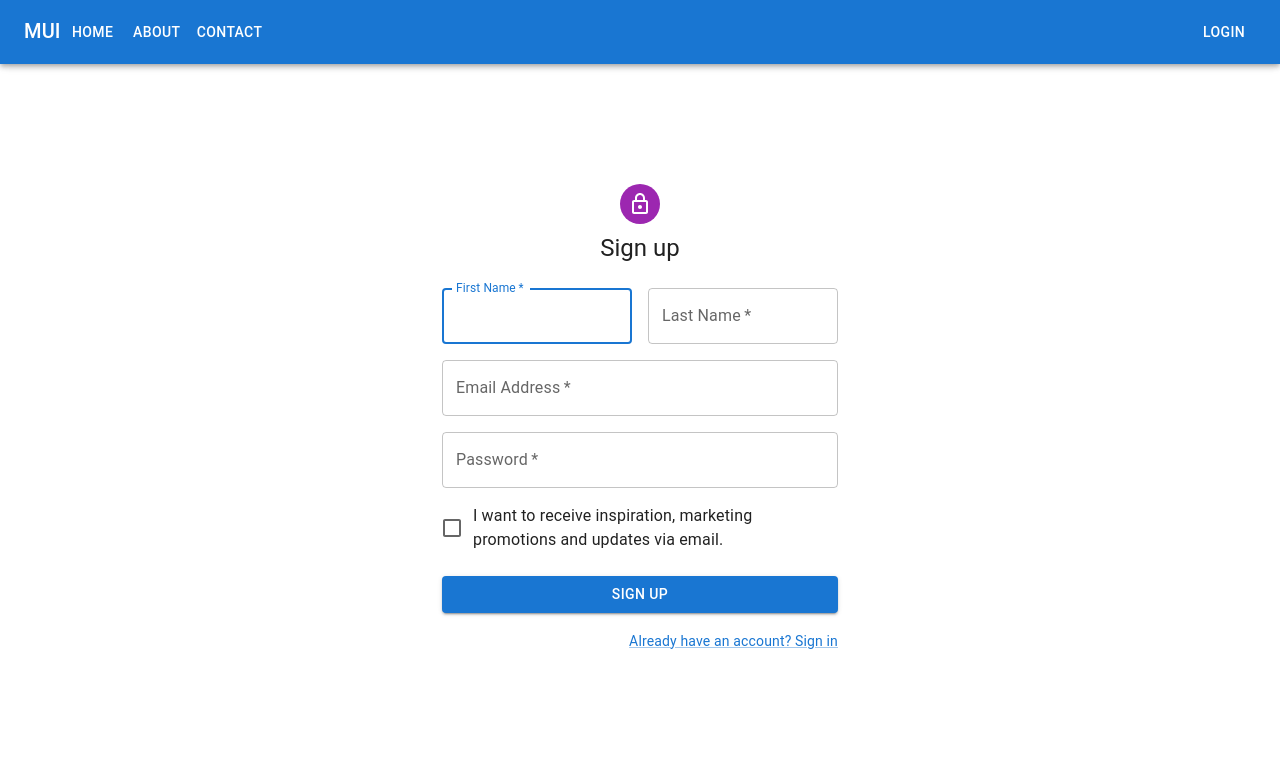
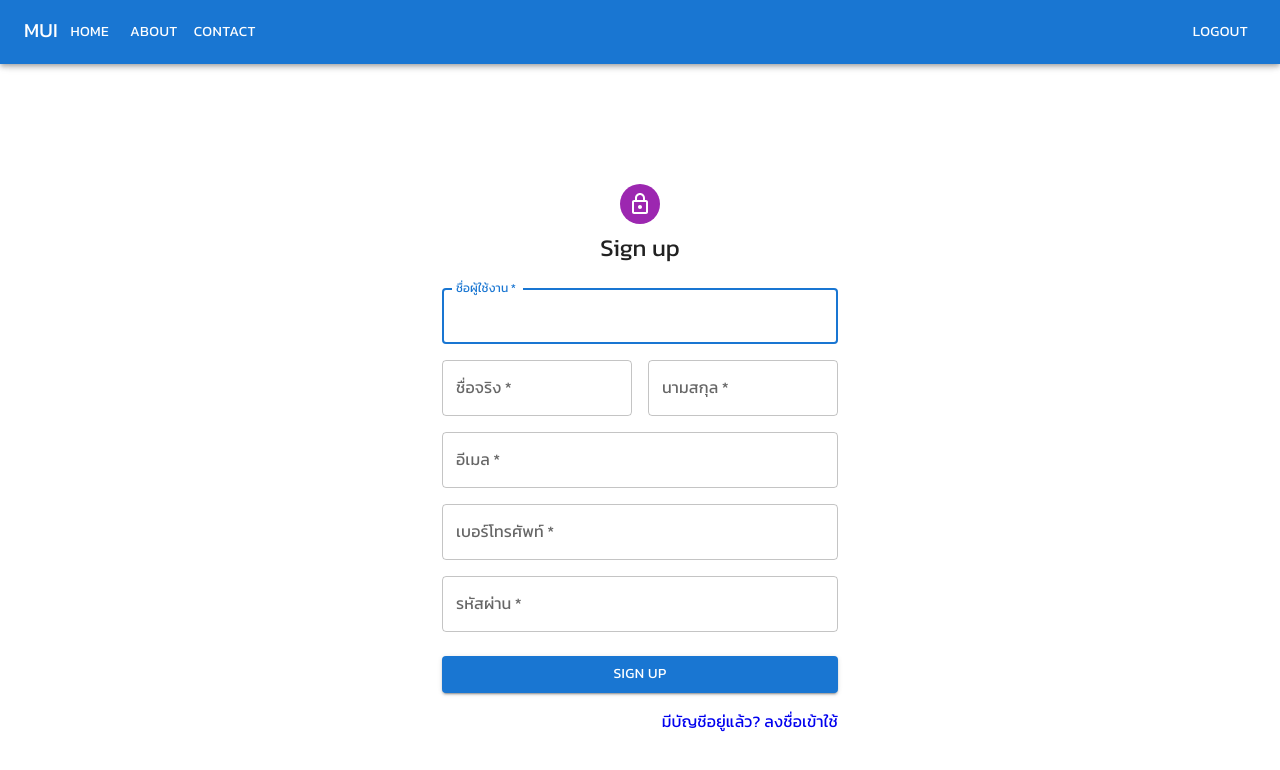
Before and after one commit to Thanaphol47825/modbus, a React (Vite) app: page /register in a window 1280 px wide. Shown: the top 770 px of the page. Built offline with nearby package versions, Linux system fonts and the light colour scheme.

Commit message:
remove StrictMode , navbar name & logout

```diff
--- a/package.json
+++ b/package.json
@@ -4,7 +4,7 @@
   "version": "0.0.0",
   "type": "module",
   "scripts": {
-    "dev": "vite",
+    "dev": "vite --open",
     "build": "vite build",
     "preview": "vite preview"
   },
@@ -16,6 +16,7 @@
     "axios": "^1.2.1",
     "react": "^18.2.0",
     "react-dom": "^18.2.0",
+    "react-input-mask": "^2.0.4",
     "react-router-dom": "^6.4.4",
     "sweetalert2": "^11.6.15",
     "sweetalert2-react-content": "^5.0.7"
--- a/src/components/navbar.jsx
+++ b/src/components/navbar.jsx
@@ -1,37 +1,46 @@
 import * as React from "react";
-import PropTypes from "prop-types";
-import AppBar from "@mui/material/AppBar";
-import Box from "@mui/material/Box";
-import Divider from "@mui/material/Divider";
-import Drawer from "@mui/material/Drawer";
-import IconButton from "@mui/material/IconButton";
-import List from "@mui/material/List";
-import ListItem from "@mui/material/ListItem";
-import ListItemButton from "@mui/material/ListItemButton";
-import ListItemText from "@mui/material/ListItemText";
+import {
+  AppBar,
+  Box,
+  Divider,
+  Drawer,
+  IconButton,
+  List,
+  ListItem,
+  ListItemButton,
+  ListItemText,
+  Toolbar,
+  Typography,
+  Button,
+} from "@mui/material";
 import MenuIcon from "@mui/icons-material/Menu";
-import Toolbar from "@mui/material/Toolbar";
-import Typography from "@mui/material/Typography";
-import Button from "@mui/material/Button";
-// import Link from "@mui/material/Link";
 
-import {
-  BrowserRouter as Router,
-  Routes,
-  Route,
-  Navigate,
-  Link,
-} from "react-router-dom";
+import { Link } from "react-router-dom";
 
 const drawerWidth = 240;
-const navItems = ["Home", "About", "Contact"];
+const navItems = [
+  { title: "Home", url: "/home" },
+  { title: "About", url: "/about" },
+  { title: "Contact", url: "/contact" },
+];
 
 function Navbar(props) {
   const { window } = props;
   const [mobileOpen, setMobileOpen] = React.useState(false);
-
+  // get username from local storage
+  // const username = localStorage.getItem("username");
+  const [username, setUsername] = React.useState(
+    localStorage.getItem("username")
+  );
   const handleDrawerToggle = () => {
     setMobileOpen(!mobileOpen);
+  };
+  const logout = () => {
+    localStorage.removeItem("username");
+    localStorage.removeItem("accessToken");
+    localStorage.removeItem("name");
+    localStorage.removeItem("surname");
+    setUsername("");
   };
 
   const drawer = (
@@ -42,27 +51,52 @@ function Navbar(props) {
       <Divider />
 
       <List>
-        {navItems.map((item) => (
-          <ListItem key={`/${item.toLowerCase()}`} disablePadding>
-            <ListItemButton sx={{ textAlign: "center" }} color="primary">
-              <Link to={`/${item.toLowerCase()}`}>
-                <ListItemText
-                  primary={item}
-                  color="primary"
-                  sx={{ color: "#000" }}
-                />
-              </Link>
+        {navItems.map((item, index) => (
+          <ListItem
+            key={index}
+            disablePadding
+            sx={{ display: "flex" }}
+            component={Link}
+            to={item.url}
+          >
+            <ListItemButton
+              sx={{ textAlign: "center", display: "flex" }}
+              color="primary"
+            >
+              <ListItemText
+                primary={item.title}
+                color="primary"
+                sx={{ color: "#000" }}
+              />
             </ListItemButton>
           </ListItem>
         ))}
       </List>
       <Divider />
-      <List>
-        <ListItem disablePadding>
+      <List sx={{ display: username != "" ? "none" : "flex" }}>
+        <ListItem
+          key={"login"}
+          disablePadding
+          sx={{ display: "flex" }}
+
+        >
+          <ListItemButton sx={{ textAlign: "center", display: "flex" }} color="primary" component={Link} to='/login'>
+            <ListItemText
+              primary="Login"
+              color="primary"
+              sx={{ color: "#000" }}
+            />
+          </ListItemButton>
+        </ListItem>
+      </List>
+      <List sx={{ display: username == "" ? "none" : "flex" }}>
+        <ListItem key="logout" disablePadding>
           <ListItemButton sx={{ textAlign: "center" }}>
-            <Link to="/login">
-              <ListItemText primary="Login" sx={{ color: "#000" }} />
-            </Link>
+              <ListItemText
+                primary="Logout"
+                sx={{ color: "#000" }}
+                onClick={logout}
+              />
           </ListItemButton>
         </ListItem>
       </List>
@@ -92,25 +126,25 @@ function Navbar(props) {
           >
             MUI
             <Box sx={{ display: { xs: "none", sm: "inline" } }}>
-              {navItems.map((item) => (
-                <Link to={`/${item.toLowerCase()}`}>
-                  <Button
-                    key={`/${item.toUpperCase()}`}
-                    sx={{ color: "#fff" }}
-                    color="primary"
-                  >
-                    {item}
+              {navItems.map((item, index) => (
+                <Link to={item.url}>
+                  <Button key={index} sx={{ color: "#fff" }} color="primary">
+                    {item.title}
                   </Button>
                 </Link>
               ))}
             </Box>
           </Typography>
 
-          <Box sx={{ display: { xs: "none", sm: "block" } }}>
+          <Box sx={{ display: username !=""? { xs: "none", sm: "block" } : 'none' }}>
+            <Typography variant="p" component="span" sx={{ flexGrow: 1 }}>
+              {localStorage.getItem("name")} {localStorage.getItem("surname")}
+              </Typography>
+              <Button sx={{ color: "#fff" }} onClick={logout}>Logout</Button>
+          </Box>
+          <Box sx={{ display: username ==""? { xs: "none", sm: "block" } : 'none' }}>
             <Link to="/login">
-              <Button key="LOGIN" sx={{ color: "#fff" }}>
-                Login
-              </Button>
+              <Button sx={{ color: "#fff" }}>Login</Button>
             </Link>
           </Box>
         </Toolbar>
@@ -146,12 +180,4 @@ function Navbar(props) {
   );
 }
 
-Navbar.propTypes = {
-  /**
-   * Injected by the documentation to work in an iframe.
-   * You won't need it on your project.
-   */
-  window: PropTypes.func,
-};
-
 export default Navbar;
--- a/src/index.css
+++ b/src/index.css
@@ -1,3 +1,6 @@
+@import url('https://fonts.googleapis.com/css2?family=Kanit&display=swap');
 *{
   text-decoration: none;
+  font-family: 'Kanit', sans-serif !important;
+
 }
--- a/src/main.jsx
+++ b/src/main.jsx
@@ -4,7 +4,5 @@ import App from "./App";
 import "./index.css";
 
 ReactDOM.createRoot(document.getElementById("root")).render(
-  <React.StrictMode>
     <App />
-  </React.StrictMode>
 );
--- a/src/pages/login.jsx
+++ b/src/pages/login.jsx
@@ -15,15 +15,18 @@ import {
 import { Link } from "react-router-dom";
 import LockOutlinedIcon from "@mui/icons-material/LockOutlined";
 
-import Swal from 'sweetalert2'
-import withReactContent from 'sweetalert2-react-content'
+import Swal from "sweetalert2";
+import withReactContent from "sweetalert2-react-content";
 
-const MySwal = withReactContent(Swal)
+const MySwal = withReactContent(Swal);
 
 import { LoginService } from "../services/authService";
 
-
 export default function Login() {
+  const [email, setEmail] = React.useState(localStorage.getItem("email"));
+  const [password, setPassword] = React.useState(
+    localStorage.getItem("password")
+  );
   const [Emailchk, setEmailchk] = React.useState(false);
   const [Passchk, setPasschk] = React.useState(false);
 
@@ -32,21 +35,24 @@ export default function Login() {
     const data = new FormData(event.currentTarget);
     var email = data.get("email");
     var password = data.get("password");
-    setEmailchk(email === "" );
+    setEmailchk(email === "");
 
-    if(password.length < 8){
-      setPasschk(true)
-    } else{
-      setPasschk(false)
+    if (password.length < 8) {
+      setPasschk(true);
+    } else {
+      setPasschk(false);
     }
 
-    if (!Emailchk && !Passchk ) {
+    if (!Emailchk && !Passchk) {
       localStorage.clear();
-      if(data.get("remember") === "1"){
+      if (data.get("remember") === "1") {
         localStorage.setItem("email", email);
         localStorage.setItem("password", password);
       }
       const res = LoginService(email, password);
+      // console.log(res);
+      // console.log(res.data);
+      if (res.data !== null) {
         localStorage.setItem("accessToken", res.accessToken);
         localStorage.setItem("name", res.name);
         localStorage.setItem("surname", res.surname);
@@ -56,7 +62,10 @@ export default function Login() {
           title: "Success",
           text: "Login Success",
           icon: "success",
+        }).then(() => {
+          window.location.href = "/";
         });
+      }
     }
   };
 
@@ -103,9 +112,10 @@ export default function Login() {
             autoComplete="current-password"
           />
           <FormControlLabel
-            control={<Checkbox value="remember" color="primary" name="remember"/>}
+            control={
+              <Checkbox value="remember" color="primary" name="remember" />
+            }
             label="Remember me"
-
           />
           <Button
             type="submit"
@@ -117,14 +127,10 @@ export default function Login() {
           </Button>
           <Grid container>
             <Grid item xs>
-              <Link to="/forgotpass">
-                Forgot password?
-              </Link>
+              <Link to="/forgotpass">Forgot password?</Link>
             </Grid>
             <Grid item>
-              <Link to="/register">
-                {"Don't have an account? Sign Up"}
-              </Link>
+              <Link to="/register">{"Don't have an account? Sign Up"}</Link>
             </Grid>
           </Grid>
         </Box>
--- a/src/pages/register.jsx
+++ b/src/pages/register.jsx
@@ -5,20 +5,41 @@ import CssBaseline from "@mui/material/CssBaseline";
 import TextField from "@mui/material/TextField";
 import FormControlLabel from "@mui/material/FormControlLabel";
 import Checkbox from "@mui/material/Checkbox";
-import Link from "@mui/material/Link";
+// import Link from "@mui/material/Link";
 import Grid from "@mui/material/Grid";
 import Box from "@mui/material/Box";
 import LockOutlinedIcon from "@mui/icons-material/LockOutlined";
 import Typography from "@mui/material/Typography";
 import Container from "@mui/material/Container";
+import InputMask from "react-input-mask";
+
+import { Link } from "react-router-dom";
 
 export default function Register() {
+  const [username , setUsername] = React.useState("");
+  const [firstName , setFirstName] = React.useState("");
+  const [lastName , setLastName] = React.useState("");
+  const [email , setEmail] = React.useState("");
+  const [mobile , setMobile] = React.useState("");
+  const [password , setPassword] = React.useState("");
+
   const handleSubmit = (event) => {
     event.preventDefault();
     const data = new FormData(event.currentTarget);
+    var username = data.get("username");
+    var firstName = data.get("firstName");
+    var lastName = data.get("lastName");
+    var email = data.get("email");
+    var mobile = data.get("mobile");
+    var password = data.get("password");
+
     console.log({
-      email: data.get("email"),
-      password: data.get("password"),
+      username,
+      firstName,
+      lastName,
+      email,
+      mobile,
+      password,
     });
   };
 
@@ -39,8 +60,18 @@ export default function Register() {
         <Typography component="h1" variant="h5">
           Sign up
         </Typography>
-        <Box component="form" noValidate onSubmit={handleSubmit} sx={{ mt: 3 }}>
+        <Box component="form" onSubmit={handleSubmit} sx={{ mt: 3 }}>
           <Grid container spacing={2}>
+            <Grid item xs={12} sm={12}>
+              <TextField
+                name="username"
+                required
+                fullWidth
+                id="username"
+                label="ชื่อผู้ใช้งาน"
+                autoFocus
+              />
+            </Grid>
             <Grid item xs={12} sm={6}>
               <TextField
                 autoComplete="given-name"
@@ -48,8 +79,7 @@ export default function Register() {
                 required
                 fullWidth
                 id="firstName"
-                label="First Name"
-                autoFocus
+                label="ชื่อจริง"
               />
             </Grid>
             <Grid item xs={12} sm={6}>
@@ -57,9 +87,8 @@ export default function Register() {
                 required
                 fullWidth
                 id="lastName"
-                label="Last Name"
+                label="นามสกุล"
                 name="lastName"
-                autoComplete="family-name"
               />
             </Grid>
             <Grid item xs={12}>
@@ -67,26 +96,33 @@ export default function Register() {
                 required
                 fullWidth
                 id="email"
-                label="Email Address"
+                label="อีเมล"
                 name="email"
                 autoComplete="email"
               />
+            </Grid>
+            <Grid item xs={12}>
+              <InputMask mask="999-999-9999" disabled={false} maskChar=" ">
+                {() => (
+                  <TextField
+                    required
+                    fullWidth
+                    id="mobile"
+                    label="เบอร์โทรศัพท์"
+                    name="mobile"
+                    autoComplete="mobile"
+                  />
+                )}
+              </InputMask>
             </Grid>
             <Grid item xs={12}>
               <TextField
                 required
                 fullWidth
                 name="password"
-                label="Password"
+                label="รหัสผ่าน"
                 type="password"
                 id="password"
-                autoComplete="new-password"
-              />
-            </Grid>
-            <Grid item xs={12}>
-              <FormControlLabel
-                control={<Checkbox value="allowExtraEmails" color="primary" />}
-                label="I want to receive inspiration, marketing promotions and updates via email."
               />
             </Grid>
           </Grid>
@@ -100,9 +136,7 @@ export default function Register() {
           </Button>
           <Grid container justifyContent="flex-end">
             <Grid item>
-              <Link href="#" variant="body2">
-                Already have an account? Sign in
-              </Link>
+              <Link to="/login">มีบัญชีอยู่แล้ว? ลงชื่อเข้าใช้</Link>
             </Grid>
           </Grid>
         </Box>
--- a/vite.config.js
+++ b/vite.config.js
@@ -3,5 +3,8 @@ import react from '@vitejs/plugin-react'
 
 // https://vitejs.dev/config/
 export default defineConfig({
-  plugins: [react()]
+  plugins: [react()],
+  server: {
+    port: 3000,
+  }
 })
```
Also changed, not shown: src/services/authService.jsx (+18 -8 lines), 1 other file (tests, documents, lock files or other folders). Lines whose indentation alone changed are shown as unchanged.
